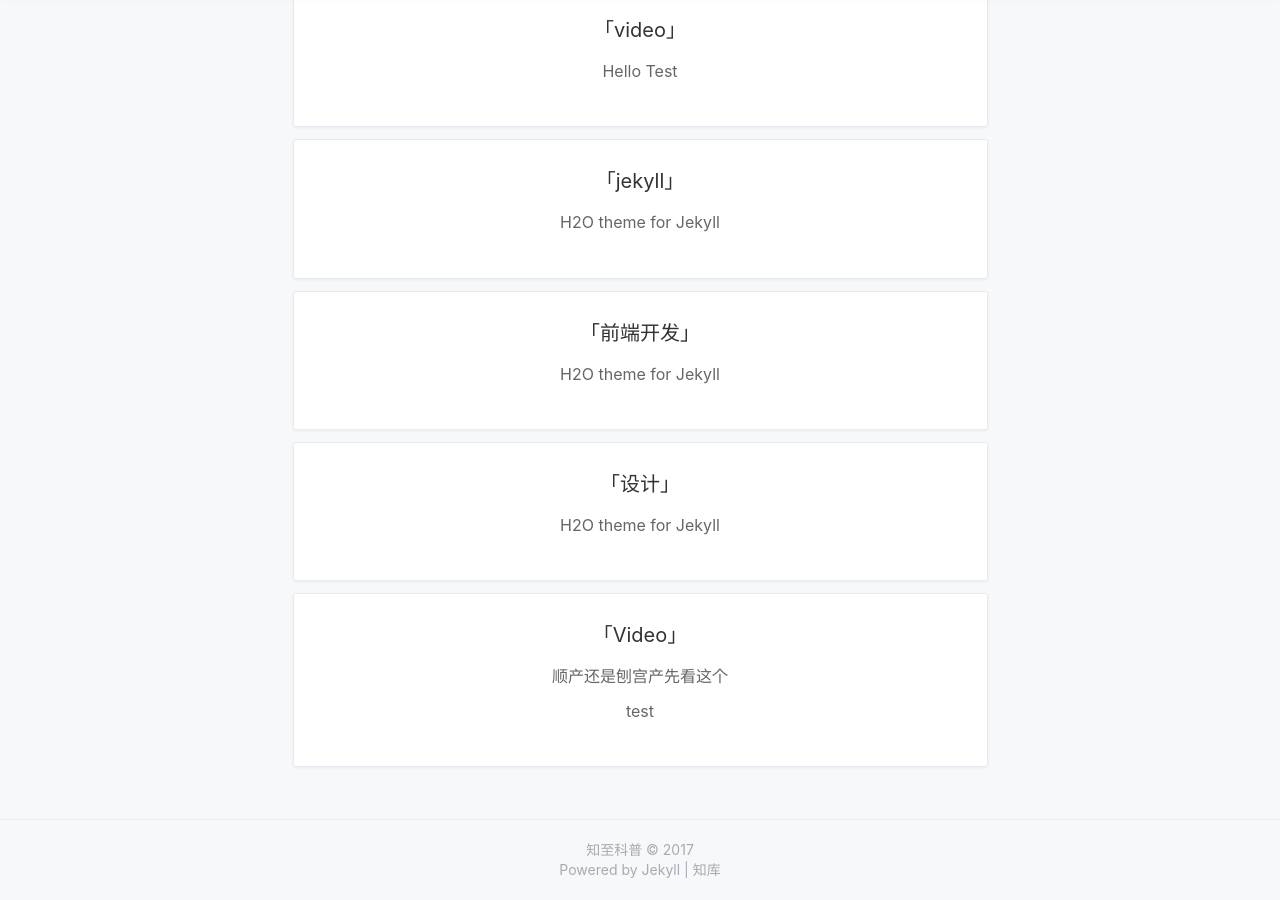
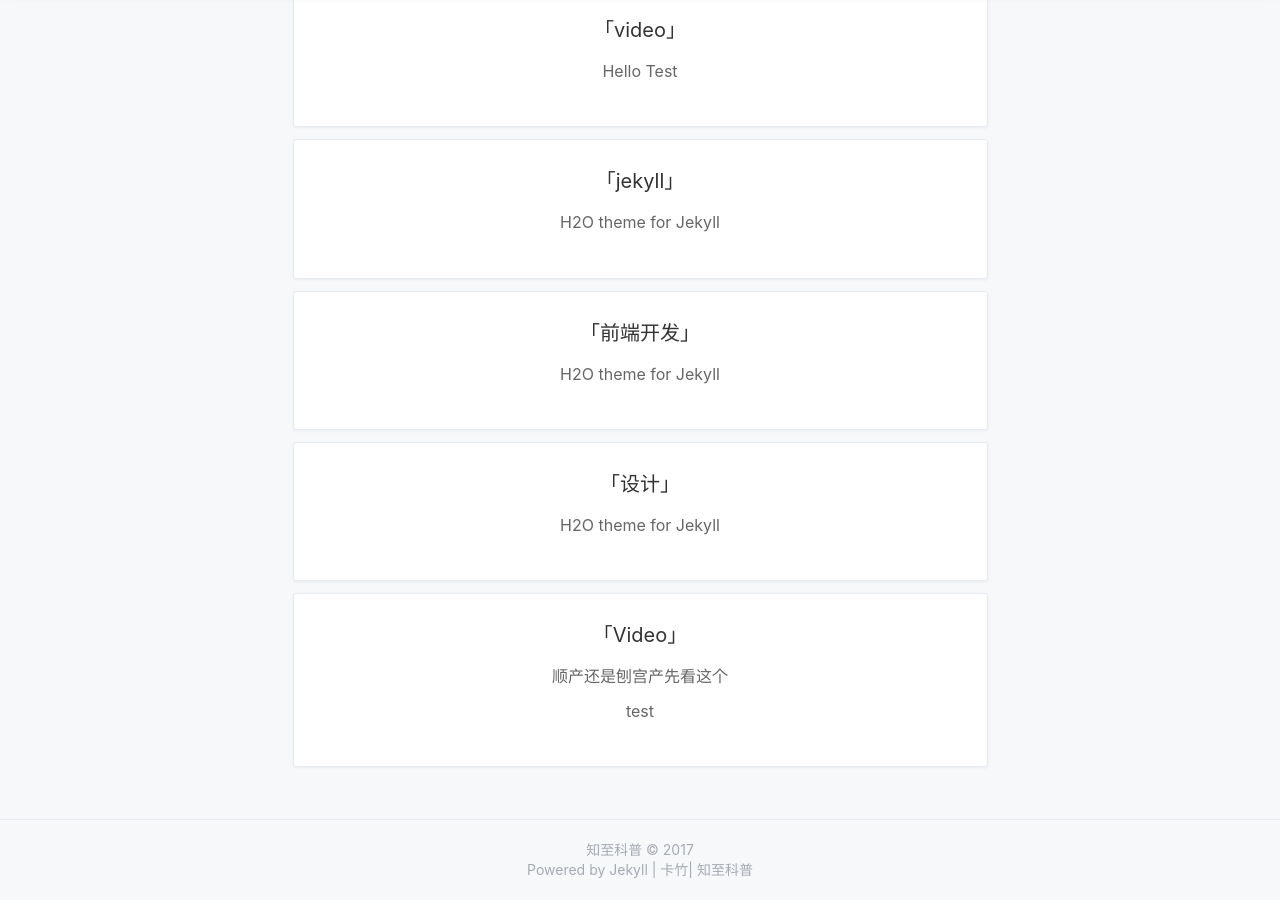
Before and after one commit to tsuibin/tsuibin.github.io, a Jekyll site: the page built from tags.html, in a window 1280 px wide and 900 px high, scrolled down 675 px. Built offline with Jekyll 4.4.1, drawn with Linux system fonts in a browser that asks for light colours; nearby versions of some CDN libraries; a style sheet for code colours, icons or effects is not loaded.

Commit message:
Update footer.html

```diff
--- a/_includes/footer.html
+++ b/_includes/footer.html
@@ -1,4 +1,4 @@
 <footer class="g-footer">
     <section>{{ site.title }} © {{ site.time | date: '%Y' }}</section>
-    <section>Powered by <a href="//jekyllrb.com">Jekyll</a> | <a href="https://www.cazool.org">知库</a></section>
+    <section>Powered by <a href="//jekyllrb.com">Jekyll</a> | <a href="https://www.cazool.org">卡竹</a>| <a href="https://www.zzcomm.com">知至科普</a></section>
 </footer>
```
